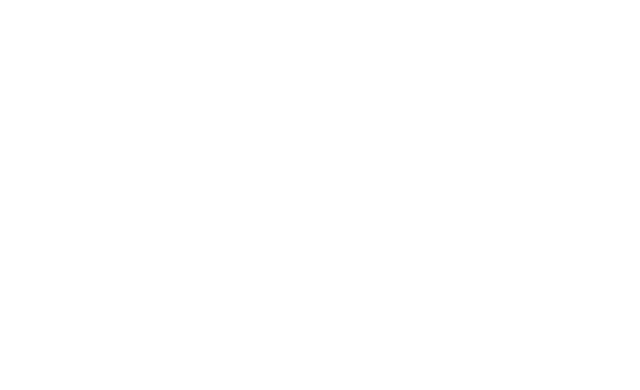
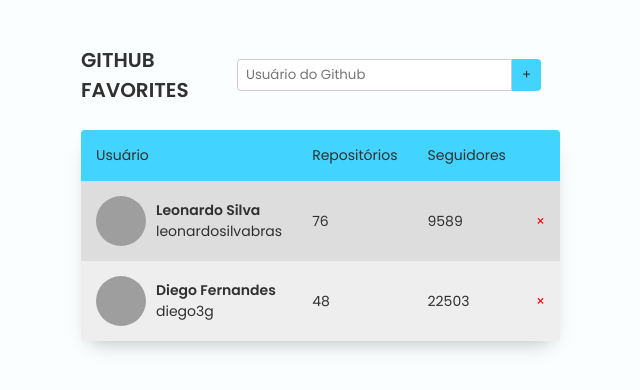
Before and after one commit to leonardosilvabras/githubFavorites.github.io, a website: page index.html in a window 1280 px wide. Shown: the whole page, without its empty margins (329-969 px from the left). Drawn offline with Linux system fonts and the light colour scheme; grey boxes are pictures that could not be loaded.

Commit message:
estrutura completa html e css

```diff
--- a/index.html
+++ b/index.html
@@ -1,11 +1,75 @@
 <!DOCTYPE html>
 <html lang="pt-br">
-<head>
-  <meta charset="UTF-8">
-  <meta name="viewport" content="width=device-width, initial-scale=1.0">
-  <title>GitHub Favorites</title>
-</head>
-<body>
+  <head>
+    <meta charset="UTF-8" />
+    <meta name="viewport" content="width=device-width, initial-scale=1.0" />
 
-</body>
+    <link rel="stylesheet" href="./styles/globalStyles.css" />
+
+    <title>Github Favorites</title>
+  </head>
+  <body>
+    <div id="app">
+      <header>
+        <h1>Github Favorites</h1>
+        <div class="search">
+          <label class="sr-only" for="input-search">Usuário do Github</label>
+          <input
+            id="input-search"
+            type="text"
+            name=""
+            id=""
+            placeholder="Usuário do Github"
+          />
+          <button>&plus;</button>
+        </div>
+      </header>
+      <table>
+        <thead>
+          <tr>
+            <th>Usuário</th>
+            <th>Repositórios</th>
+            <th>Seguidores</th>
+            <th></th>
+          </tr>
+        </thead>
+        <tbody>
+          <tr>
+            <td class="user">
+              <img
+                src="https://github.com/leonardosilvabras.png"
+                alt="Imagem de Leonardo Silva"
+              />
+              <a href="https://github.com/leonardosilvabras" target="_blank">
+                <p>Leonardo Silva</p>
+                <span>leonardosilvabras</span>
+              </a>
+            </td>
+            <td class="repositories">76</td>
+            <td class="followers">9589</td>
+            <td>
+              <button class="remove">&times;</button>
+            </td>
+          </tr>
+          <tr>
+            <td class="user">
+              <img
+                src="https://github.com/diego3g.png"
+                alt="Imagem de Leonardo Silva"
+              />
+              <a href="https://github.com/diego3g" target="_blank">
+                <p>Diego Fernandes</p>
+                <span>diego3g</span>
+              </a>
+            </td>
+            <td class="repositories">48</td>
+            <td class="followers">22503</td>
+            <td>
+              <button class="remove">&times;</button>
+            </td>
+          </tr>
+        </tbody>
+      </table>
+    </div>
+  </body>
 </html>
--- /dev/null
+++ b/styles/globalStyles.css
@@ -0,0 +1,149 @@
+@import url("https://fonts.googleapis.com/css2?family=Poppins:wght@400;600&display=swap");
+
+* {
+  margin: 0;
+  padding: 0;
+  box-sizing: border-box;
+  font-family: var(--ff-primary);
+  color: var(--text-color);
+}
+
+:root {
+  font-size: 62.5%;
+
+  --ff-primary: "Poppins", sans-serif;
+  --text-color: #303030;
+
+  --hue: 194;
+  --primary-color: hsl(var(--hue), 100%, 63%);
+}
+
+body {
+  font-size: 1.6rem;
+  background-color: rgb(250, 254, 255);
+}
+
+.sr-only {
+  position: absolute;
+  width: 1px;
+  height: 1px;
+  padding: 0;
+  margin: -1px;
+  overflow: hidden;
+  clip: rect(0, 0, 0, 0);
+  white-space: nowrap;
+  border-width: 0;
+}
+
+#app {
+  padding: 2rem;
+  max-width: 50rem;
+  margin: 0 auto;
+}
+
+header {
+  display: flex;
+  align-items: center;
+  justify-content: space-between;
+
+  margin: 2.5rem 0;
+}
+
+header h1 {
+  font-size: 2rem;
+  text-transform: uppercase;
+}
+
+.search {
+  display: flex;
+  align-items: center;
+}
+
+.search input {
+  height: 3.2rem;
+  border: 1px solid #ccc;
+  border-radius: 0.4rem 0 0 0.4rem;
+  padding: 0 0.8rem;
+}
+
+.search button {
+  background-color: var(--primary-color);
+  border-radius: 0 0.4rem 0.4rem 0;
+  height: 3.2rem;
+  border: none;
+  padding: 0 1rem;
+}
+
+.search button:hover {
+  filter: brightness(1.1);
+  cursor: pointer;
+}
+
+table {
+  width: 100%;
+  border-collapse: collapse;
+
+  box-shadow: 0 1rem 2rem -1rem rgba(0, 0, 0, 0.3);
+}
+
+table * {
+  font-size: 1.4rem;
+  color: var(--text-color);
+}
+
+table th {
+  background: var(--primary-color);
+  text-align: left;
+  font-weight: normal;
+  padding: 1.5rem;
+}
+
+table th:first-child {
+  border-top-left-radius: 0.4rem;
+}
+
+table th:last-child {
+  border-top-right-radius: 0.4rem;
+}
+
+table tr:nth-child(even) {
+  background: #eee;
+}
+
+table tr:nth-child(odd) {
+  background: #ddd;
+}
+
+table td {
+  padding: 1.5rem;
+  text-align: left;
+}
+
+td.user {
+  display: flex;
+  align-items: center;
+  gap: 1rem;
+}
+
+td.user img {
+  width: 5rem;
+  height: 5rem;
+
+  object-fit: cover;
+  border-radius: 50%;
+}
+
+td.user a {
+  text-decoration: none;
+}
+
+td.user a p {
+  font-weight: bold;
+}
+
+td .remove {
+  background: none;
+  border: none;
+
+  color: red;
+}
```
